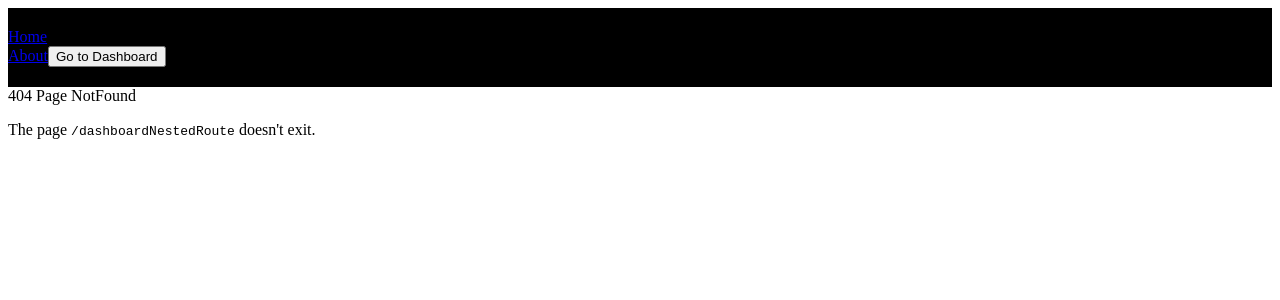
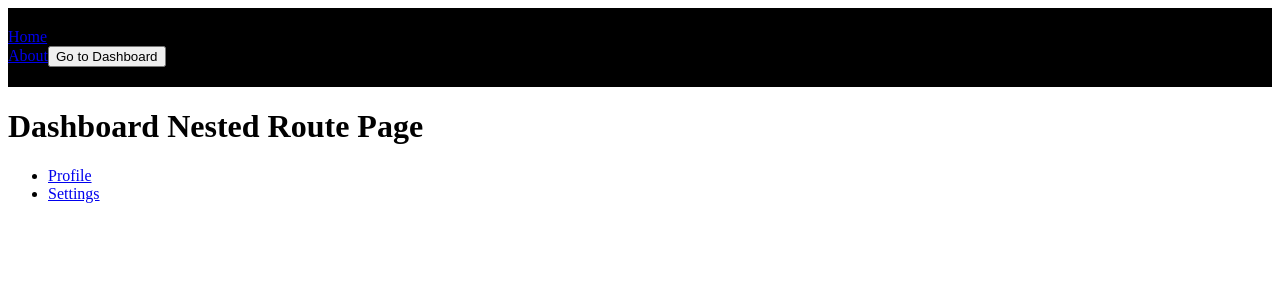
Before and after one commit to CHANDAN-su/reactApplication, a React (Vite) app: page /dashboardNestedRoute in a window 1280 px wide. Before the commit this address had no page. Shown: the top 300 px of the page. Built offline with nearby package versions, Linux system fonts and the light colour scheme.

Commit message:
Nested Routes in React Router v6
Basic Example of Nested Routes

```diff
--- /dev/null
+++ b/Component/RecatRouterDom/DashboardNestedRoute.jsx
@@ -0,0 +1,29 @@
+import React from 'react'
+import { Link, Routes, Route  } from "react-router-dom";
+import Profile from "../RecatRouterDom/Profile";
+import Settings from "../RecatRouterDom/Settings";
+
+function DashboardNestedRoute() {
+  return (
+    <>
+      <div>
+        <h1>Dashboard Nested Route Page</h1>
+        <nav>
+            <ul>
+                <li><Link to="profile">Profile</Link></li>
+                <li><Link to="setting">Settings</Link></li>
+
+            </ul>
+        </nav>
+        <div>
+            <Routes>
+                <Route path="profile" element={< Profile />} />
+                <Route path="setting" element={<Settings/>} />
+            </Routes>
+        </div>
+      </div>
+    </>
+  )
+}
+
+export default DashboardNestedRoute
--- a/src/App.jsx
+++ b/src/App.jsx
@@ -11,6 +11,7 @@ import User1 from "../Component/RecatRouterDom/User";
 import Index from "../Component/RecatRouterDom/Index";
 import Login from "../Component/RecatRouterDom/Login";
 import Loaddata from "../Component/RecatRouterDom/Loaddata";
+import DashboardNestedRoute from "../Component/RecatRouterDom/DashboardNestedRoute";
 import reactLogo from './assets/react.svg'
 import viteLogo from '/vite.svg'
 import './App.css'
@@ -66,6 +67,7 @@ function App() {
         <Routes>
           <Route path='/' element={<Home />} />
           <Route path='/about' element={<About />} />
+          <Route path="/dashboardNestedRoute/*" element={<DashboardNestedRoute />}/>
           <Route path='/dashboard' element={<Dashboard />} >
             <Route index element={<Index />} />
             <Route path='profile' element={<Profile/>}/>
```
